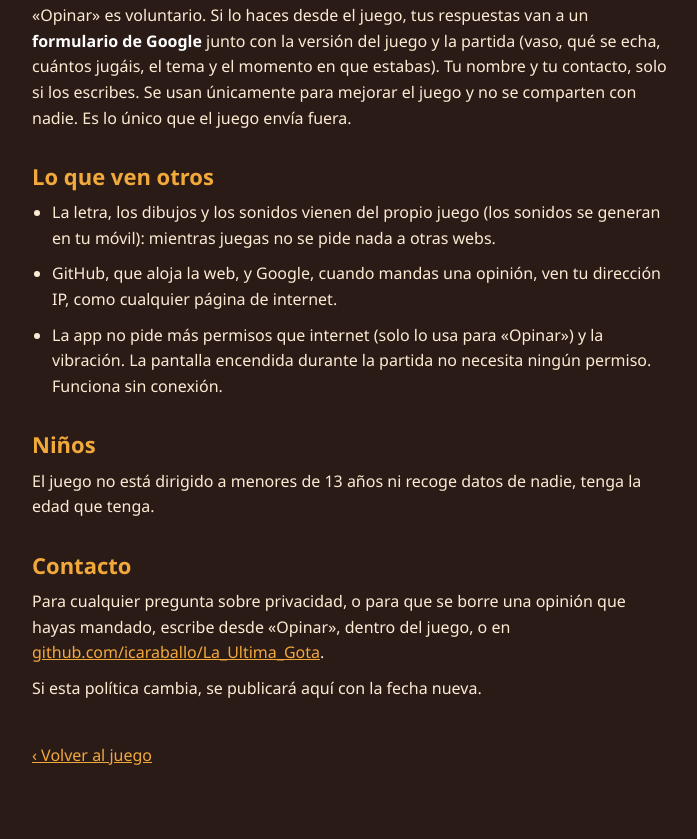
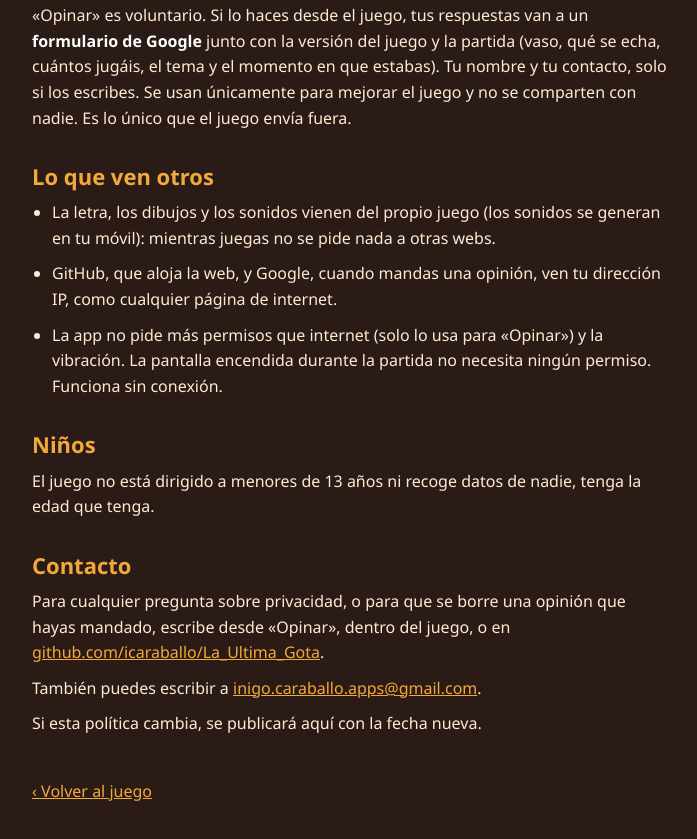
Before and after one commit to icaraballo/La_Ultima_Gota, a website: page public/privacidad.html in a window 1280 px wide. Shown: the part 437-1276 px from the top of the page, without its empty margins (288-985 px from the left). Before the commit the page ends 1254 px from the top, so only its background shows below. Drawn offline with Linux system fonts and the light colour scheme.

Commit message:
Privacidad: añadir correo de contacto
Co-Authored-By: Claude Sonnet 5.5 <noreply@anthropic.com>

```diff
--- a/public/privacidad.html
+++ b/public/privacidad.html
@@ -63,6 +63,7 @@ pantalla encendida durante la partida no necesita ningún permiso. Funciona sin
 <p>Para cualquier pregunta sobre privacidad, o para que se borre una opinión que hayas mandado,
 escribe desde «Opinar», dentro del juego, o en
 <a href="https://github.com/icaraballo/La_Ultima_Gota">github.com/icaraballo/La_Ultima_Gota</a>.</p>
+<p>También puedes escribir a <a href="mailto:inigo.caraballo.apps@gmail.com">inigo.caraballo.apps@gmail.com</a>.</p>
 <p>Si esta política cambia, se publicará aquí con la fecha nueva.</p>
 
 <a class="volver" href="./">‹ Volver al juego</a>
```
